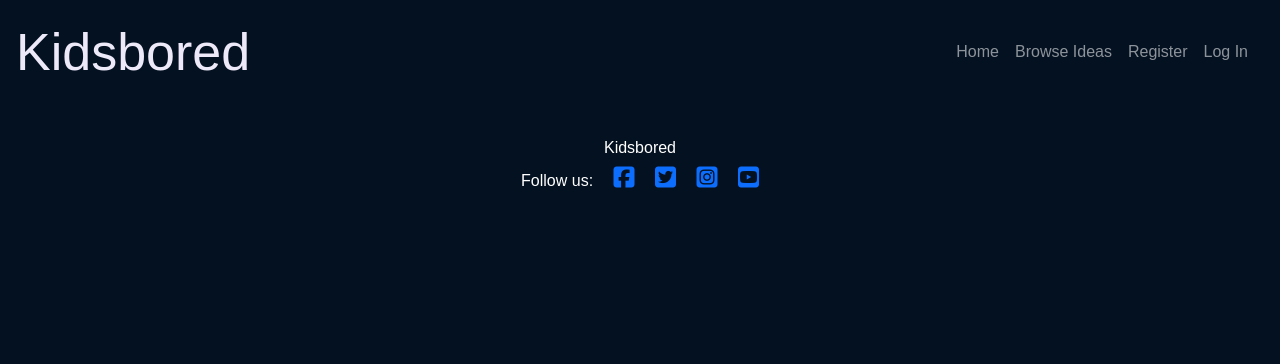
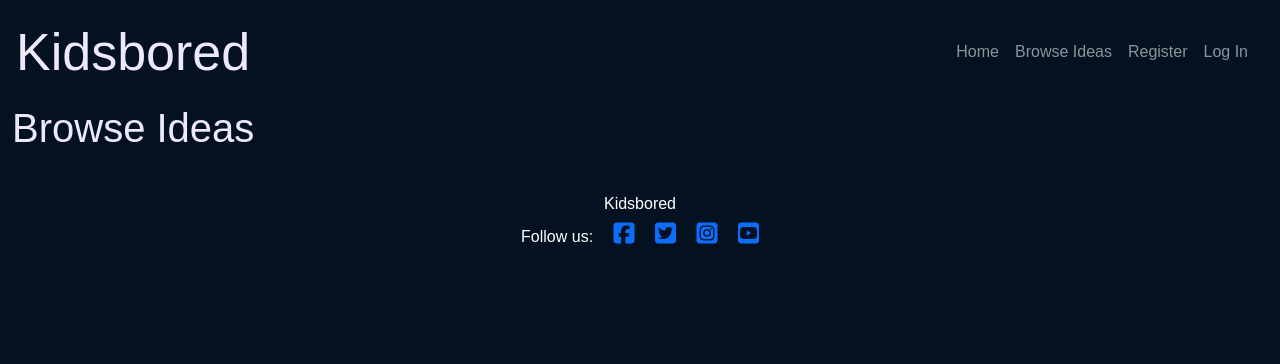
Before and after one commit to 0oSaraho0/pp4-kids-activity-site, a Django app: page /ideas/ideas/ in a window 1280 px wide. Shown: the top 364 px of the page. Run offline with Django 3.2, Linux system fonts and the light colour scheme; data that the repository does not hold is empty; some libraries are stand-ins or nearby versions; some web fonts are replaced.

Commit message:
Fix: Add h1

```diff
--- a/ideas/templates/ideas/ideas.html
+++ b/ideas/templates/ideas/ideas.html
@@ -5,6 +5,11 @@
 
 
 <div class="container-fluid">
+    <div class="row">
+        <div class="col">
+            <h1>Browse Ideas</h1>
+        </div>
+    </div>
     <div class="row">
 
         <!-- Ideas Column -->
```
